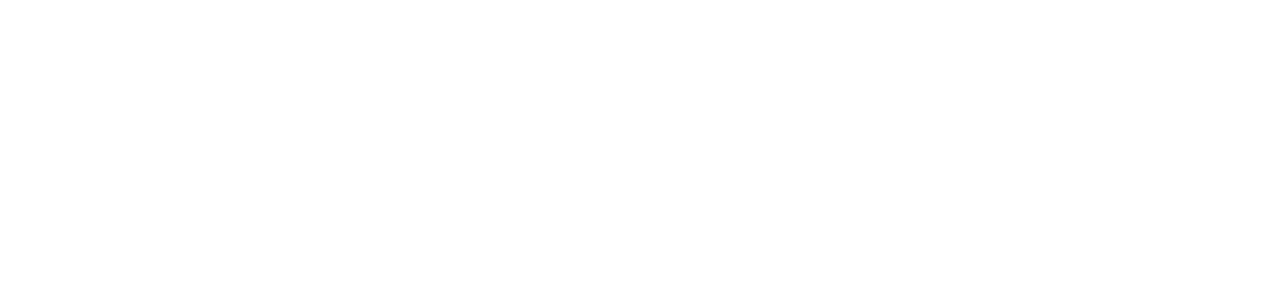
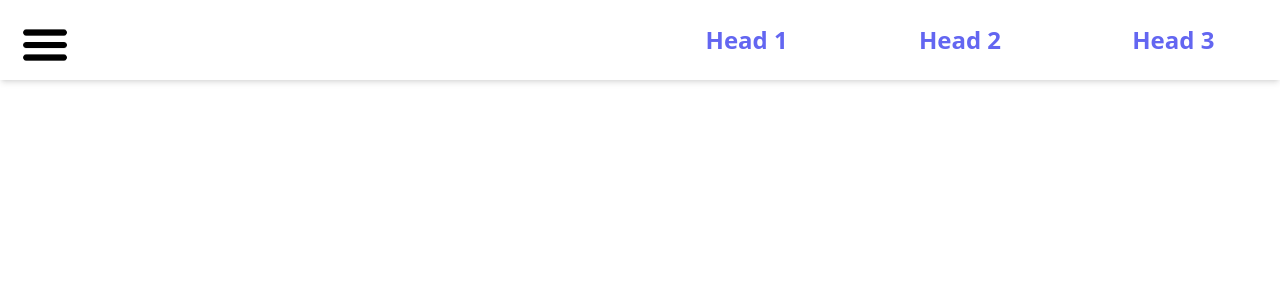
Before and after one commit to sanket2904/hackathon, a Next.js app: page / in a window 1280 px wide. Shown: the top 300 px of the page. Built offline with nearby package versions, Linux system fonts and the light colour scheme.

Commit message:
added basic header

```diff
--- /dev/null
+++ b/components/header.js
@@ -0,0 +1,28 @@
+import Image from "next/image";
+import ham from "../public/ham.png";
+export default function Header(props) {
+  return (
+    <>
+      <div class="header h-20 flex shadow-md">
+        <div class="m-5">
+          <a>
+            <Image src={ham} alt="logo" width={50} height={50} />
+          </a>
+        </div>
+
+        <div class="flex-grow"></div>
+        <div class="hidden sm:flex w-2/4 items-center">
+          <div class="flex-1 text-center text-2xl font-semibold text-indigo-500 cursor-pointer">
+            <a> Head 1</a>
+          </div>
+          <div class="flex-1 text-center text-2xl font-semibold text-indigo-500 cursor-pointer">
+            <a> Head 2</a>
+          </div>
+          <div class="flex-1 text-center text-2xl font-semibold text-indigo-500 cursor-pointer">
+            <a> Head 3</a>
+          </div>
+        </div>
+      </div>
+    </>
+  );
+}
--- a/pages/index.js
+++ b/pages/index.js
@@ -1,8 +1,11 @@
-
-import Hero from "../components/hero"
+import Hero from "../components/hero";
+import Header from "../components/header";
 
 export default function Home() {
   return (
-    <Hero name="deoihfewdnws" />
-  )
+    <>
+      <Header />
+      <Hero name="deoihfewdnws" />
+    </>
+  );
 }
```
Also changed, not shown: public/ham.png (added).
